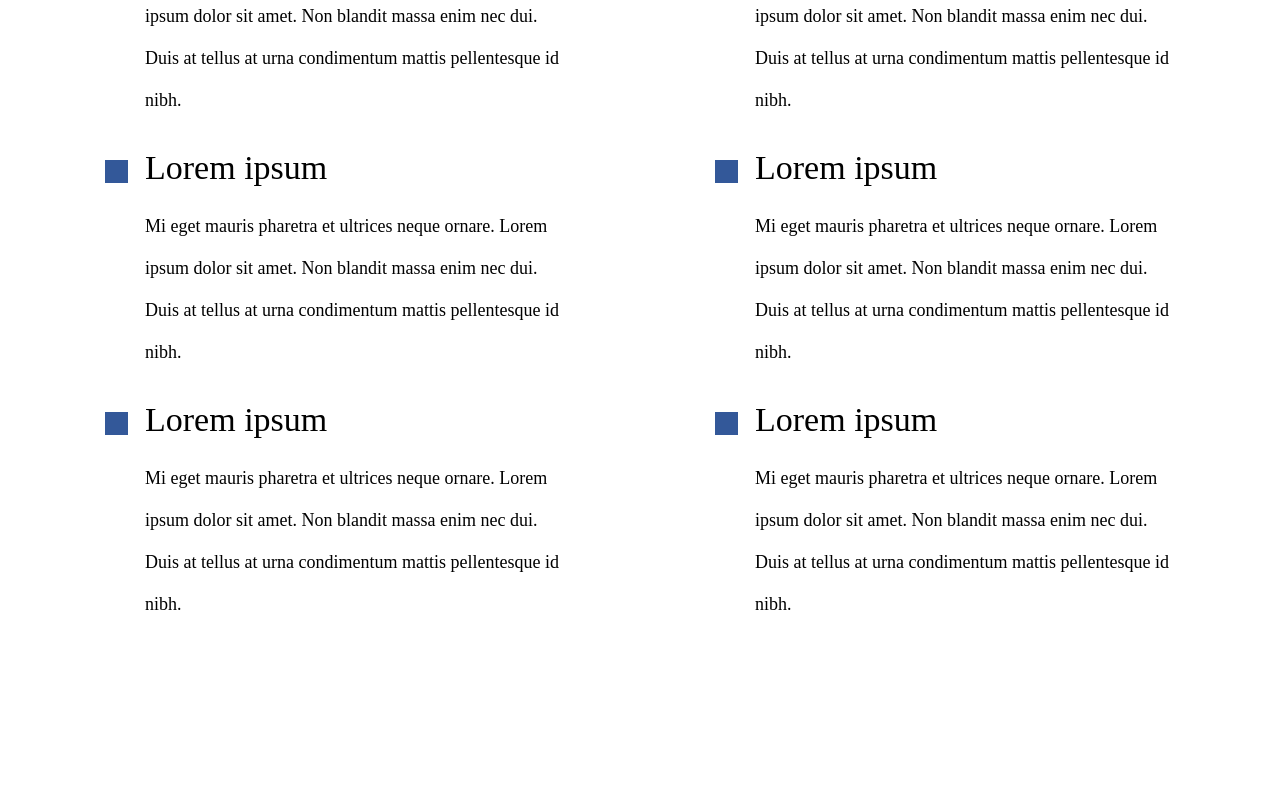
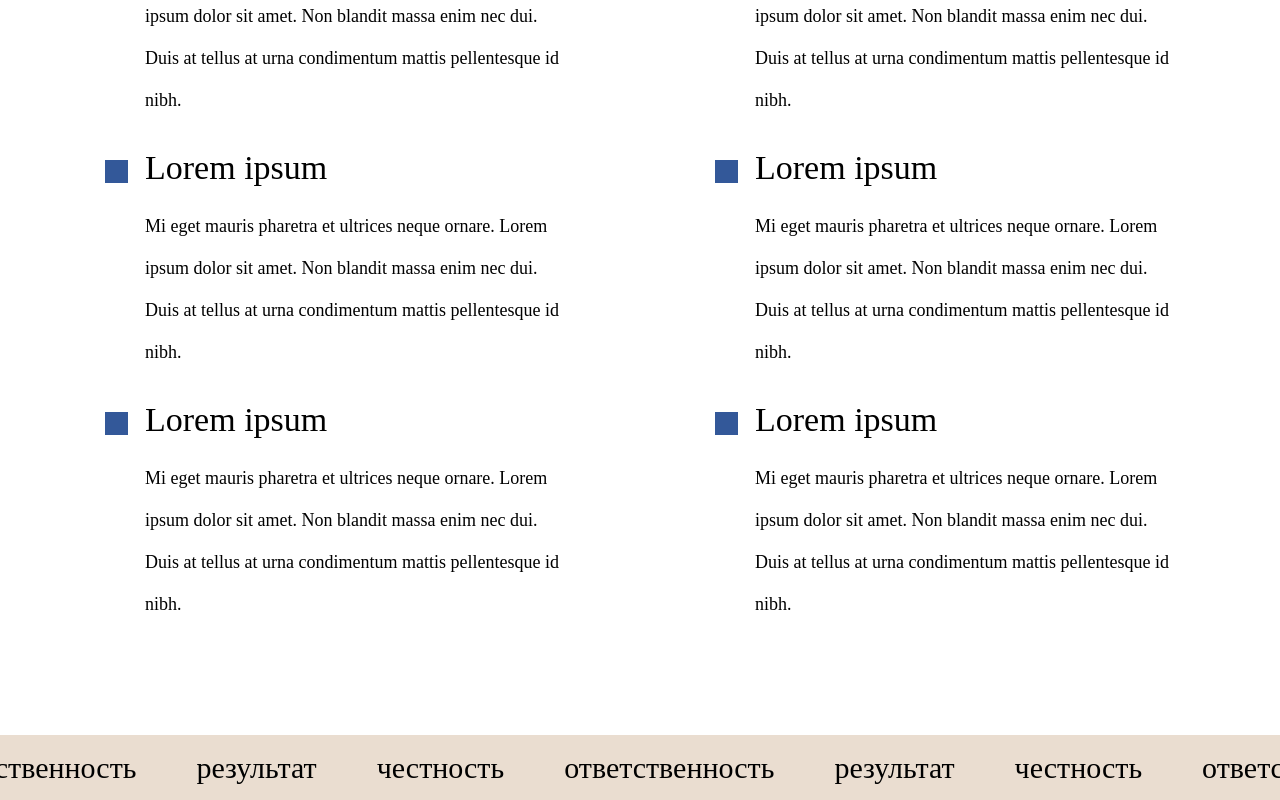
Before and after one commit to CappAlpha/m-tech, a Next.js app: page / in a window 1280 px wide. Shown: the part 2401-3201 px from the top of the page. Before the commit the page ends 3136 px from the top, so only its background shows below. Built offline with nearby package versions, Linux system fonts and the light colour scheme.

Commit message:
дёргается строка бегущая(

```diff
--- a/src/app/feature/IndexPage/IndexPage.tsx
+++ b/src/app/feature/IndexPage/IndexPage.tsx
@@ -6,6 +6,7 @@ import { Header } from "@/app/ui/Header";
 import { aboutBlockTitle, header, heroBlock, ourDirTitle } from "./mock";
 import { AboutBlock } from "@/app/ui/AboutBlock";
 import { OurDirection } from "@/app/ui/OurDirection";
+import { Ticker } from "@/app/ui/Ticker";
 
 
 export const IndexPage: FC = () => {
@@ -16,6 +17,7 @@ export const IndexPage: FC = () => {
       <AboutBlock title={aboutBlockTitle.title} />
       {/* <OutProject /> */}
       <OurDirection title={ourDirTitle.title} />
+      <Ticker />
     </div>
   );
 };
--- /dev/null
+++ b/src/app/ui/Ticker/Ticker.module.scss
@@ -0,0 +1,34 @@
+.ticker {
+  width: 100%;
+  position: relative;
+  overflow: hidden;
+
+  background-color: #eaddd0;
+
+  height: 65px;
+  .wrap {
+    display: flex;
+    align-items: center;
+    height: 100%;
+
+    animation: ticker 15s linear infinite;
+
+    .tickItm {
+      padding: 0 30px;
+      white-space: nowrap;
+      flex-shrink: 0;
+
+      color: #000;
+      font-size: 30px;
+    }
+  }
+}
+
+@keyframes ticker {
+  0% {
+    transform: translateX(0%);
+  }
+  to {
+    transform: translateX(-20%);
+  }
+}
--- /dev/null
+++ b/src/app/ui/Ticker/Ticker.tsx
@@ -0,0 +1,22 @@
+import { FC } from 'react';
+
+import styles from './Ticker.module.scss';
+
+export const Ticker: FC = () => {
+  return (
+    <div className={styles.ticker}>
+      <div className={styles.wrap}>
+        <div className={styles.tickItm}>ответственность</div>
+        <div className={styles.tickItm}>результат</div>
+        <div className={styles.tickItm}>честность</div>
+        <div className={styles.tickItm}>ответственность</div>
+        <div className={styles.tickItm}>результат</div>
+        <div className={styles.tickItm}>честность</div>
+        <div className={styles.tickItm}>ответственность</div>
+        <div className={styles.tickItm}>результат</div>
+        <div className={styles.tickItm}>честность</div>
+        <div className={styles.tickItm}>ответственность</div>
+      </div>
+    </div>
+  );
+};
--- /dev/null
+++ b/src/app/ui/Ticker/index.ts
@@ -0,0 +1 @@
+export * from './Ticker';
```
